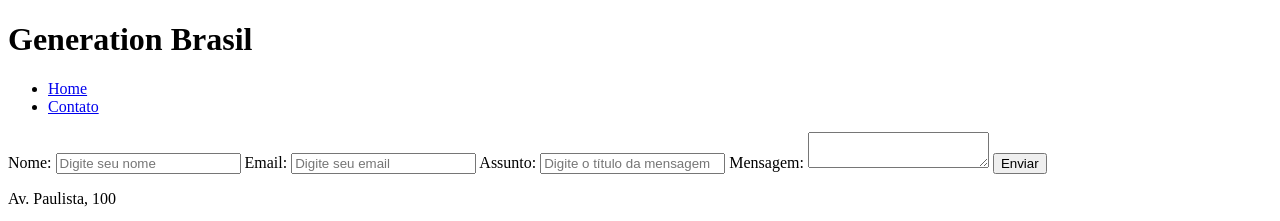
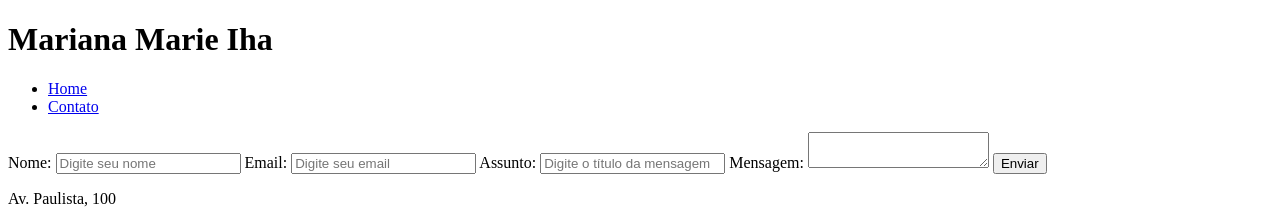
Before and after one commit to ihamari/GENERATION-bloco3-HTML-CSS-JS, a plain HTML site: page contato.html in a window 1280 px wide. Shown: the top 221 px of the page. Drawn offline with Linux system fonts and the light colour scheme.

Commit message:
ajustes contato

```diff
--- a/contato.html
+++ b/contato.html
@@ -2,28 +2,21 @@
 <html lang="pt-br">
 	<head>
 		<meta charset="UTF-8">
-		<meta name="viewport" content="width=device-width, initial-scale=1.0">
-		<meta name="description" content="Projeto Portfólio">
-		<meta name="author" content="Generation Brasil">
-		<meta name="keywords" content="HTML, CSS, JavaScript">
+        <meta name="viewport" content="width=device-width, initial-scale=1.0">
+        <meta name="description" content="Projeto Portfólio - Mariana Marie Iha">
+        <meta name="author" content="Mariana Marie Iha">
+        <meta name="keywords" content="HTML, CSS, JavaScript">
+        <link rel="icon" type="image/svg" href="./assets/img/favicon.svg" />
 		<title>Meu Perfil</title>
 	</head>
 	<body>
-		<!-- Cabeçalho da Página (header) -->
 		<header>
-			<!-- Div Conteudo do Cabeçalho -->
 			<div id="header_content">
-				<!-- Titulo do Cabeçalho -->
 				<div id="titulo">
-					<!-- Seu nome -->
-					<h1>Generation Brasil</h1>
+					<h1>Mariana Marie Iha</h1>
 				</div>
-
-				<!-- Conteudo do Menu da Página (header) -->
 				<div id="menu">
-					<!-- Menu da Página -->
 					<nav>
-						<!-- Marcadores não ordenados + links -->
 						<ul id="menu">
 							<li>
 								<a href="index.html"> Home </a>
@@ -37,13 +30,10 @@
 			</div>
 		</header>
 
-		<!-- Seção Principal da Página (main) -->
 		<main>
 
-			<!-- Seção Formulário de Contato e Redes Sociais -->
 			<section id="contact">
 
-				<!-- Seção do Formulário-->
 				<form action="#" method="submit">
 					<label for="nome">Nome: </label>
 					<input
```
